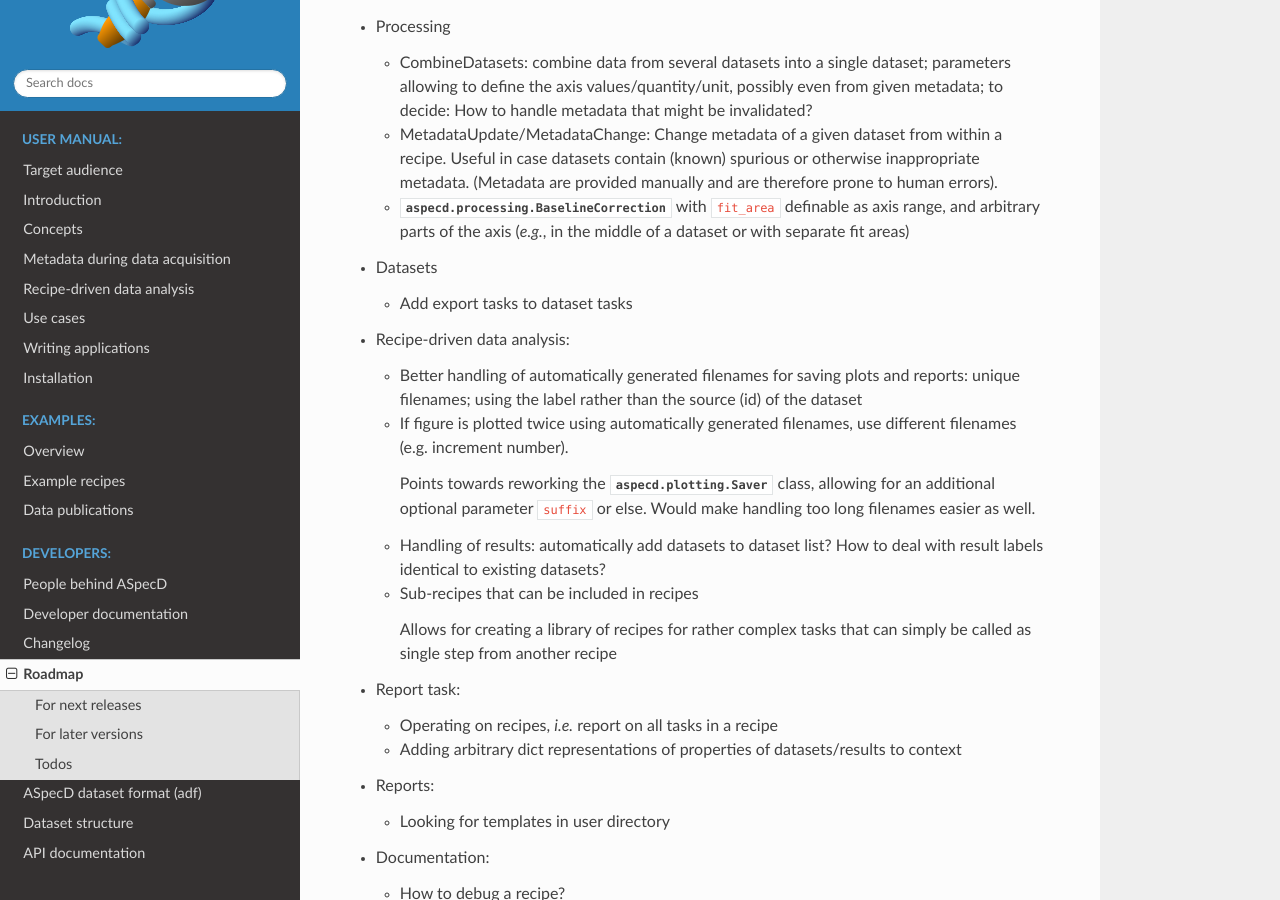
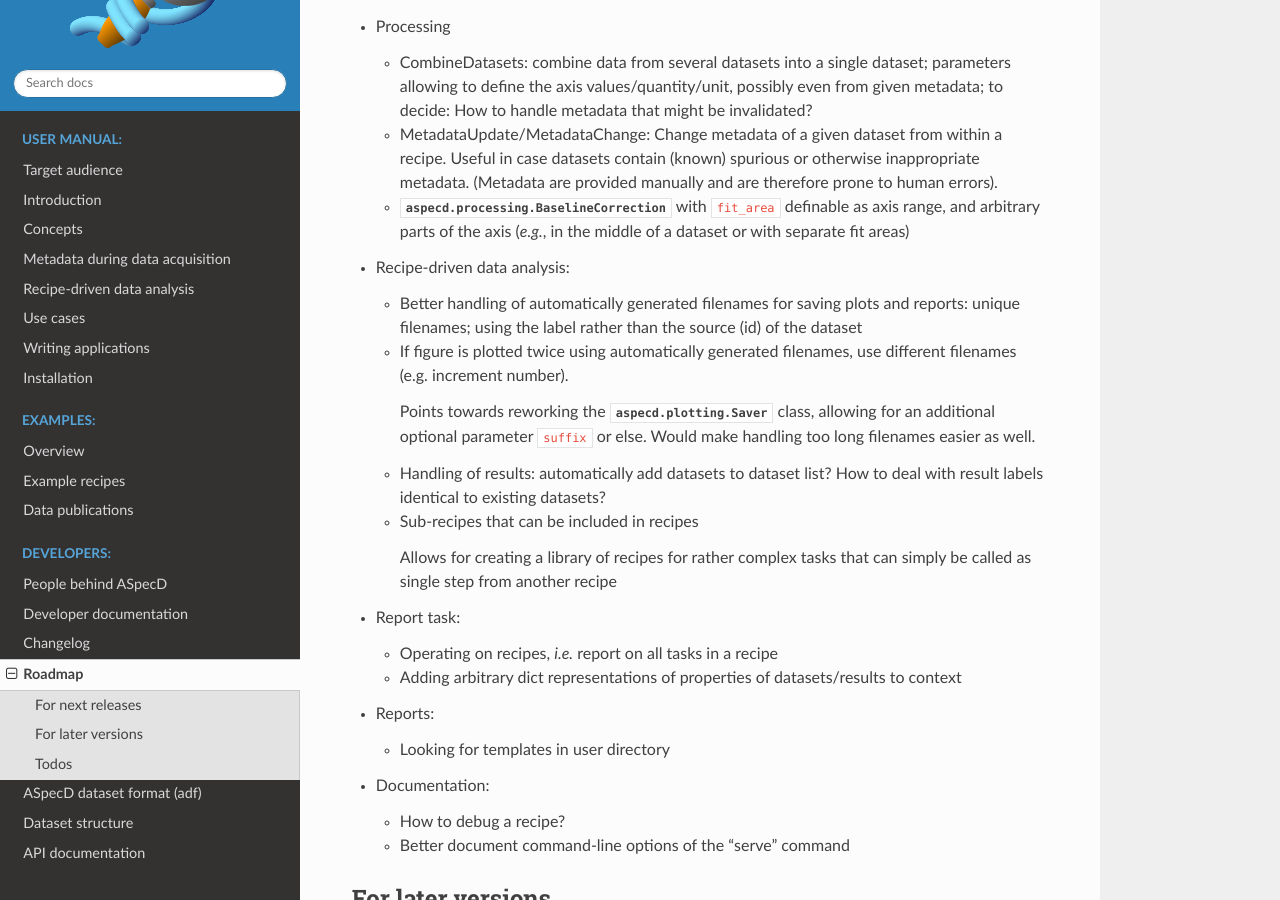
Before and after one commit to tillbiskup/aspecd, a Sphinx documentation site: the page built from docs/roadmap.rst, in a window 1280 px wide and 900 px high, scrolled down 582 px. Built offline with Sphinx 7.4.7 and the Read the Docs theme 2.0.0, drawn with Linux system fonts in a browser that asks for light colours.

Commit message:
Cleanup roadmap

```diff
--- a/docs/roadmap.rst
+++ b/docs/roadmap.rst
@@ -29,10 +29,6 @@
   * MetadataUpdate/MetadataChange: Change metadata of a given dataset from within a recipe. Useful in case datasets contain (known) spurious or otherwise inappropriate metadata. (Metadata are provided manually and are therefore prone to human errors).
 
   * :class:`aspecd.processing.BaselineCorrection` with ``fit_area`` definable as axis range, and arbitrary parts of the axis (*e.g.*, in the middle of a dataset or with separate fit areas)
-
-* Datasets
-
-  * Add export tasks to dataset tasks
 
 * Recipe-driven data analysis:
 
```
Also changed, not shown: 1 other file.
